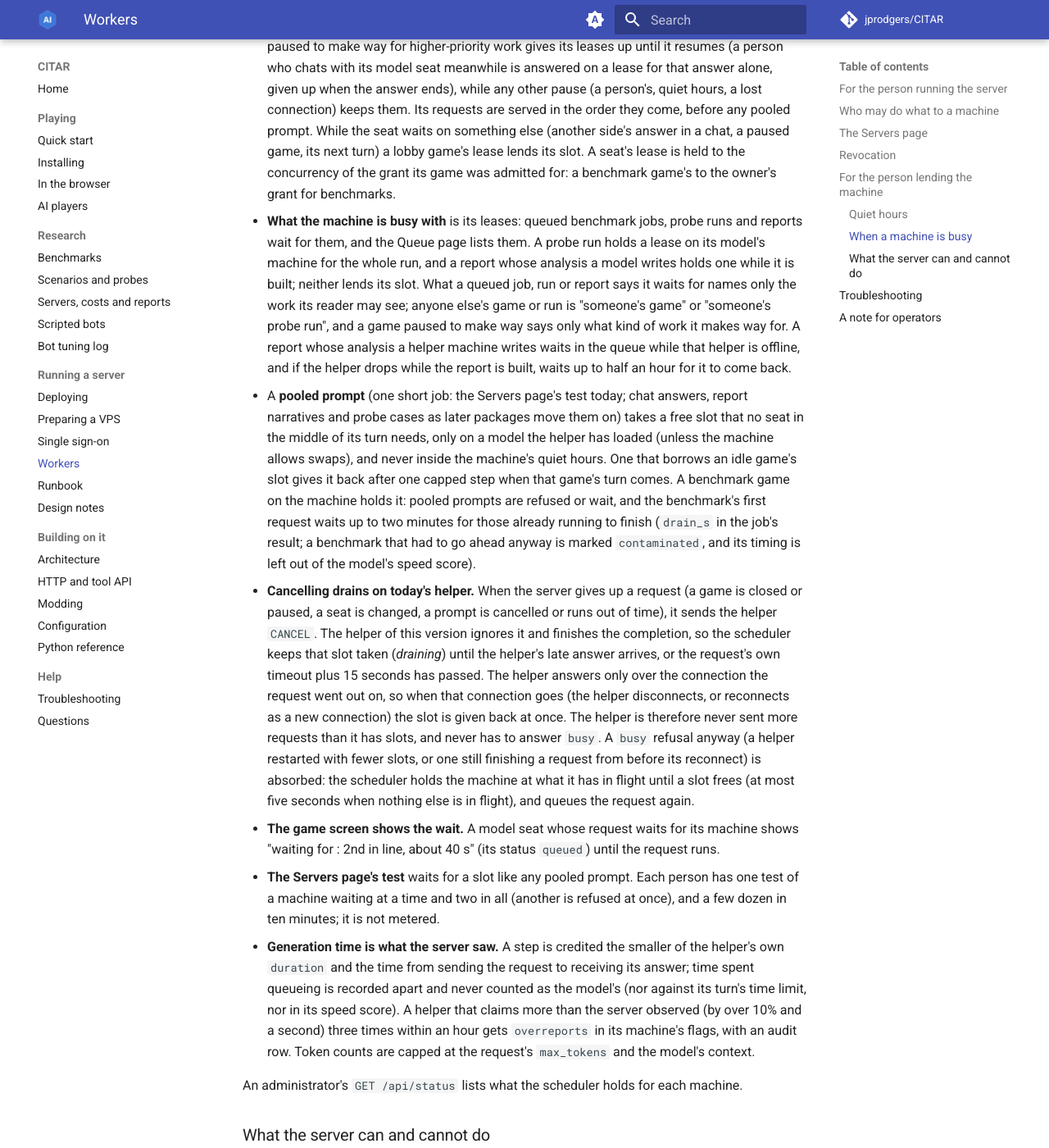
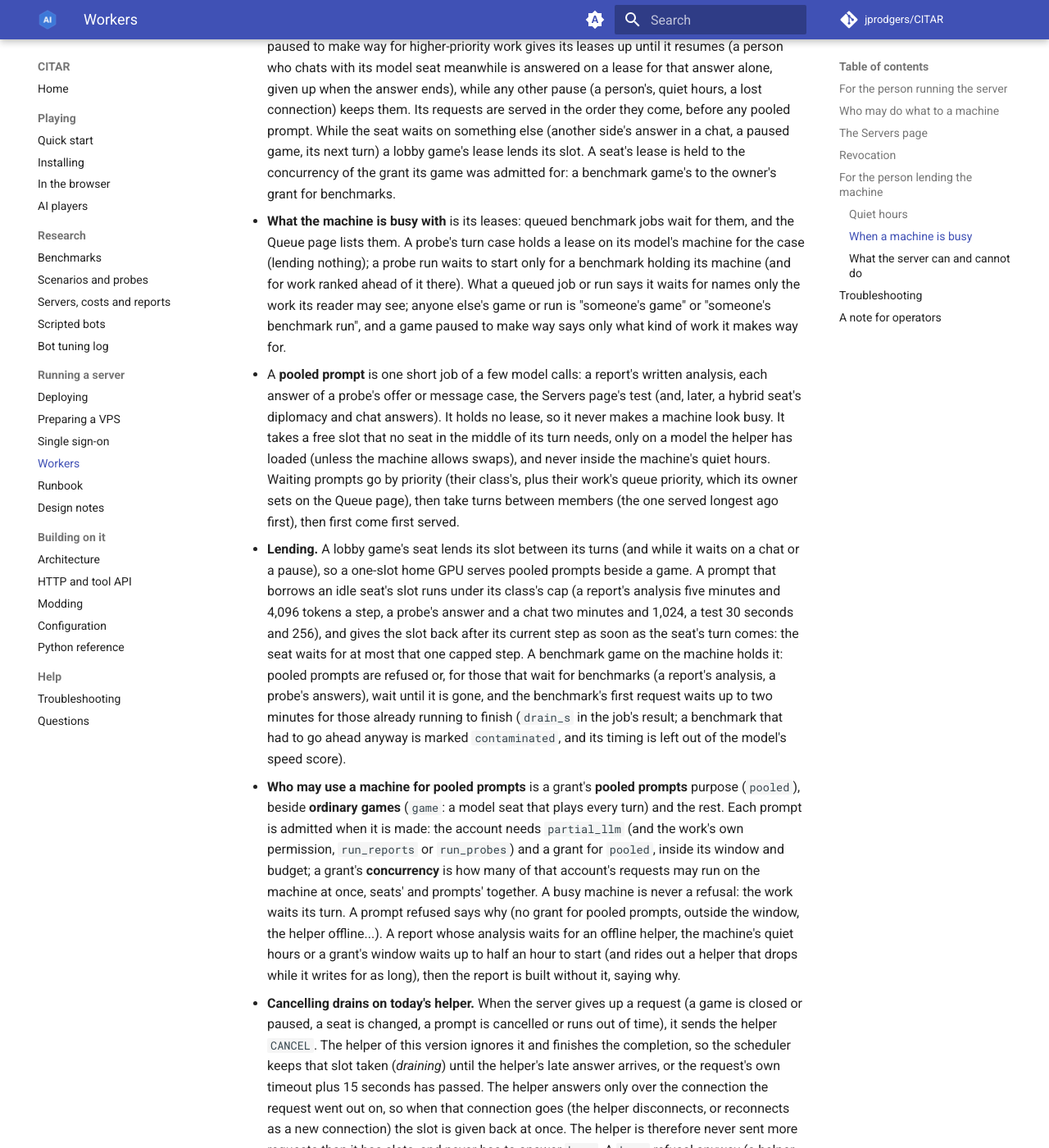
Before and after one commit to jprodgers/CITAR, an MkDocs documentation site: the page built from docs/server/WORKERS.md, in a window 1280 px wide and 1400 px high, scrolled down 5339 px. Shown: the whole window at 82% size. Built offline with MkDocs 1.6.1 and Material for MkDocs 9.7.7, drawn with Linux system fonts in a browser that asks for light colours; comment, search, counter and statistics services are not loaded; some of the changed text lies outside the part shown.

Commit message:
3-09: the QA's pooled prompts, a probe answer's ticket off the live panel, docs
The queue part's 3-09 checks (scripts/qa_phase3.py): on alice's one-slot helper machine,
shared with bob for pooled prompts and probes only, her lobby game's seat holds the slot
mid-turn (the scripted endpoint holds its request: FakeEndpoint.hold/gate) while two
members' report analyses and probe cases queue as pooled prompts; bob's game seat is
refused for its purpose; the Queue pages as bob, alice and a member it is not shared
with see them; bob lowers his probe run and raises his report, and may not move hers;
released, the prompts are served by priority then round-robin then order, none while
the seat is mid-turn, no report or probe holding a lease, nothing refused as busy.
--hold-line keeps the line waiting for the browser checklist's C1. The accounts part's
shared machine grants pooled prompts too (its test is one now).

A probe answer's ticket is handed to its runner (run_case's on_ticket, ProbeRunner.asking)
rather than kept in the live panel, which the probe routes serve as JSON.

Docs: WORKERS (the pooled purpose, lending and its caps, admission of prompts, the Queue
page), API (/api/queue, the cancel route, priorities followed), ACCOUNTS (full_llm and
partial_llm enforced, the purposes, a grant's concurrency, admission without the capacity
step), REPORTS (the analysis as a pooled prompt), BENCHMARKS, ARCHITECTURE.

Co-Authored-By: Claude Opus 5.5 <noreply@anthropic.com>

```diff
--- a/docs/server/WORKERS.md
+++ b/docs/server/WORKERS.md
@@ -179,20 +179,34 @@ it has slots, so a busy machine **queues** work instead of refusing it, and noth
   are served in the order they come, before any pooled prompt. While the seat waits on something else (another side's
   answer in a chat, a paused game, its next turn) a lobby game's lease lends its slot. A seat's lease is held to the
   concurrency of the grant its game was admitted for: a benchmark game's to the owner's grant for benchmarks.
-- **What the machine is busy with** is its leases: queued benchmark jobs, probe runs and reports wait for them, and the
-  Queue page lists them. A probe run holds a lease on its model's machine for the whole run, and a report whose
-  analysis a model writes holds one while it is built; neither lends its slot. What a queued job, run or report says
+- **What the machine is busy with** is its leases: queued benchmark jobs wait for them, and the Queue page lists
+  them. A probe's turn case holds a lease on its model's machine for the case (lending nothing); a probe run waits to
+  start only for a benchmark holding its machine (and for work ranked ahead of it there). What a queued job or run says
   it waits for names only the work its reader may see; anyone else's game or run is "someone's game" or "someone's
-  probe run", and a game paused to make way says only what kind of work it makes way for. A report whose analysis a
-  helper machine writes waits in the queue while that helper is offline, and if the helper drops while the report is
-  built, waits up to half an hour for it to come back.
-- A **pooled prompt** (one short job: the Servers page's test today; chat answers, report narratives and probe cases
-  as later packages move them on) takes a free slot that no seat in the middle of its turn needs, only on a model the
-  helper has loaded (unless the machine allows swaps), and never inside the machine's quiet hours. One that borrows an
-  idle game's slot gives it back after one capped step when that game's turn comes. A benchmark game on the machine
-  holds it: pooled prompts are refused or wait, and the benchmark's first request waits up to two minutes for those
-  already running to finish (`drain_s` in the job's result; a benchmark that had to go ahead anyway is marked
-  `contaminated`, and its timing is left out of the model's speed score).
+  benchmark run", and a game paused to make way says only what kind of work it makes way for.
+- A **pooled prompt** is one short job of a few model calls: a report's written analysis, each answer of a probe's
+  offer or message case, the Servers page's test (and, later, a hybrid seat's diplomacy and chat answers). It holds no
+  lease, so it never makes a machine look busy. It takes a free slot that no seat in the middle of its turn needs, only
+  on a model the helper has loaded (unless the machine allows swaps), and never inside the machine's quiet hours.
+  Waiting prompts go by priority (their class's, plus their work's queue priority, which its owner sets on the Queue
+  page), then take turns between members (the one served longest ago first), then first come first served.
+- **Lending.** A lobby game's seat lends its slot between its turns (and while it waits on a chat or a pause), so a
+  one-slot home GPU serves pooled prompts beside a game. A prompt that borrows an idle seat's slot runs under its
+  class's cap (a report's analysis five minutes and 4,096 tokens a step, a probe's answer and a chat two minutes and
+  1,024, a test 30 seconds and 256), and gives the slot back after its current step as soon as the seat's turn comes:
+  the seat waits for at most that one capped step. A benchmark game on the machine holds it: pooled prompts are refused
+  or, for those that wait for benchmarks (a report's analysis, a probe's answers), wait until it is gone, and the
+  benchmark's first request waits up to two minutes for those already running to finish (`drain_s` in the job's
+  result; a benchmark that had to go ahead anyway is marked `contaminated`, and its timing is left out of the model's
+  speed score).
+- **Who may use a machine for pooled prompts** is a grant's **pooled prompts** purpose (`pooled`), beside **ordinary
+  games** (`game`: a model seat that plays every turn) and the rest. Each prompt is admitted when it is made: the
+  account needs `partial_llm` (and the work's own permission, `run_reports` or `run_probes`) and a grant for `pooled`,
+  inside its window and budget; a grant's **concurrency** is how many of that account's requests may run on the
+  machine at once, seats' and prompts' together. A busy machine is never a refusal: the work waits its turn. A prompt
+  refused says why (no grant for pooled prompts, outside the window, the helper offline...). A report whose analysis
+  waits for an offline helper, the machine's quiet hours or a grant's window waits up to half an hour to start (and
+  rides out a helper that drops while it writes for as long), then the report is built without it, saying why.
 - **Cancelling drains on today's helper.** When the server gives up a request (a game is closed or paused, a seat is
   changed, a prompt is cancelled or runs out of time), it sends the helper `CANCEL`. The helper of this version ignores
   it and finishes the completion, so the scheduler keeps that slot taken (*draining*) until the helper's late answer
@@ -204,8 +218,16 @@ it has slots, so a busy machine **queues** work instead of refusing it, and noth
   most five seconds when nothing else is in flight), and queues the request again.
 - **The game screen shows the wait.** A model seat whose request waits for its machine shows "waiting for <machine>:
   2nd in line, about 40 s" (its status `queued`) until the request runs.
-- **The Servers page's test** waits for a slot like any pooled prompt. Each person has one test of a machine waiting at
-  a time and two in all (another is refused at once), and a few dozen in ten minutes; it is not metered.
+- **The Servers page's test** is a pooled prompt like any other (its grant must cover pooled prompts). Each person has
+  one test of a machine waiting at a time and two in all (another is refused at once), and a few dozen in ten
+  minutes; it is not metered.
+- **The Queue page** lists the machines you may use (your own, those your grants reach; every machine for an
+  administrator), each with its slots, the seats that play every turn there (mid-turn, lending their slot between
+  turns, or holding it), its jobs, and its pooled prompts, running and waiting, with each one's place in the line, how
+  long it has waited, about when it starts and how long it may still wait. Work you may not see is "someone's report",
+  "someone's game" and so on, with no name and no member; other members' machines are only counted ("2 other machines
+  are busy"). Priority buttons are on your own work only, and **Cancel** on a prompt is for its work's owner, the
+  machine's owner and administrators.
 - **Generation time is what the server saw.** A step is credited the smaller of the helper's own `duration` and the
   time from sending the request to receiving its answer; time spent queueing is recorded apart and never counted as the
   model's (nor against its turn's time limit, nor in its speed score). A helper that claims more than the server
```
Also changed, not shown: docs/API.md (+4 -2 lines), docs/ARCHITECTURE.md (+12 -6 lines), docs/BENCHMARKS.md (+3 -4 lines), docs/REPORTS.md (+8 -3 lines), docs/server/ACCOUNTS.md (+16 -11 lines), 5 other files.
